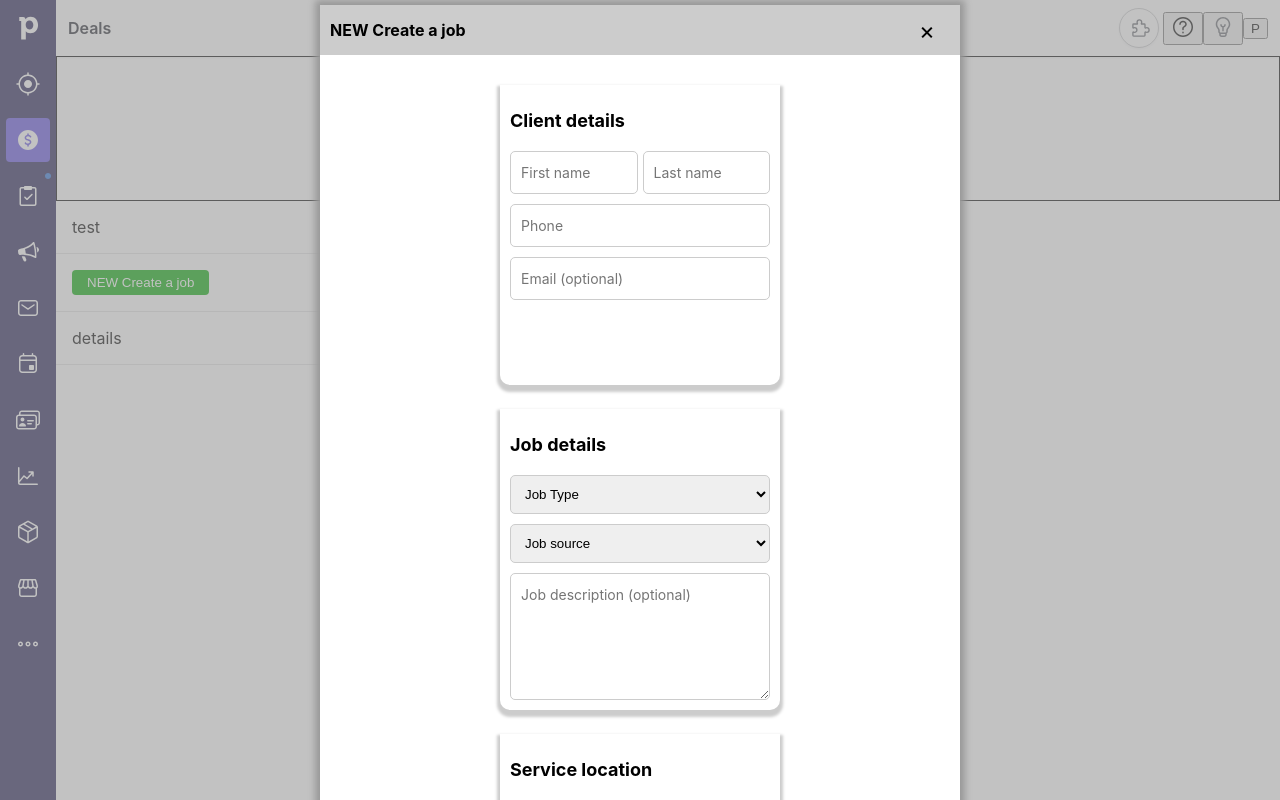
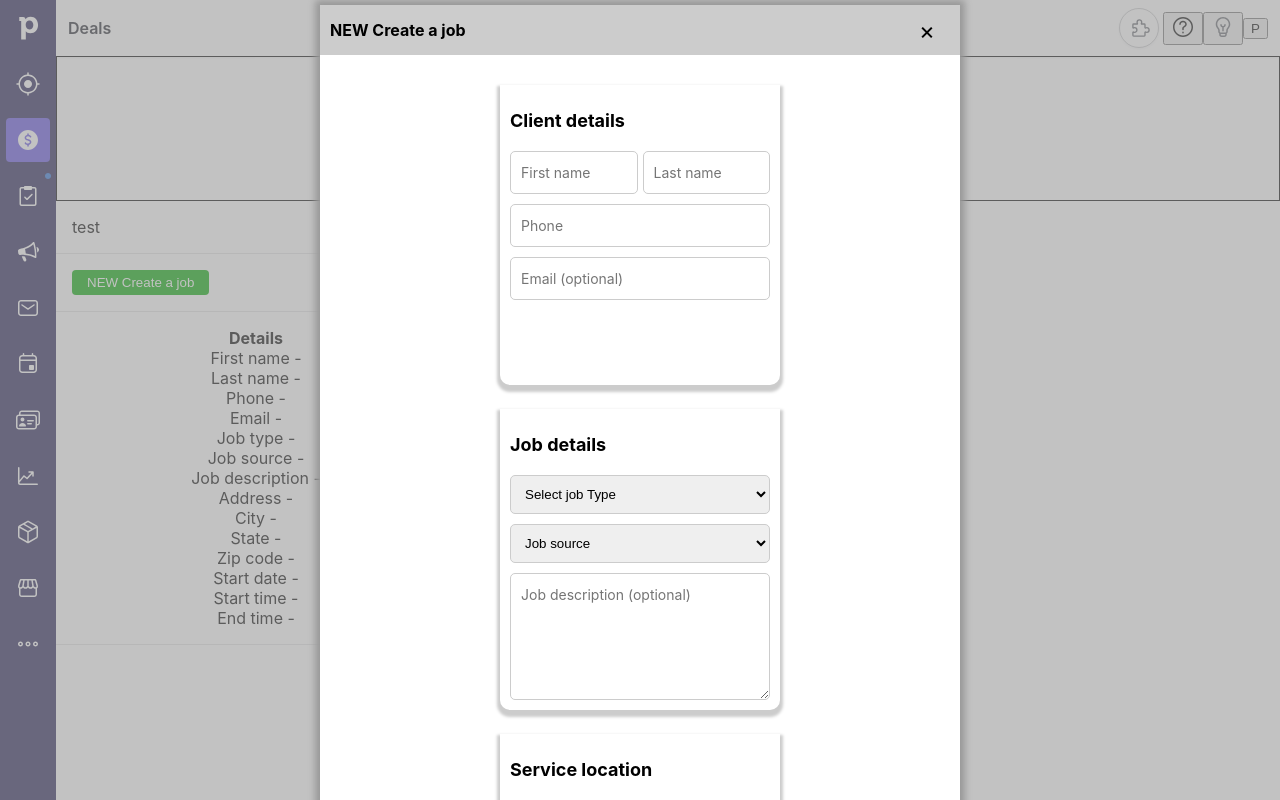
Before and after one commit to podlesnyi-pavel/pipedrive, a plain HTML site: page index.html in a window 1280 px wide. Both pictures are taken after a click on the button "NEW Create a job". Drawn offline with Linux system fonts and the light colour scheme.

Commit message:
add dinamic list

```diff
--- a/index.html
+++ b/index.html
@@ -34,12 +34,14 @@
                     name="first-name"
                     placeholder="First name"
                     class="form-new-job__field"
+                    data-fieldid="1"
                   />
                   <input
                     type="text"
                     name="last-name"
                     placeholder="Last name"
                     class="form-new-job__field"
+                    data-fieldid="2"
                   />
                 </div>
                 <input
@@ -47,28 +49,42 @@
                   name="phone"
                   placeholder="Phone"
                   class="form-new-job__field"
+                  data-fieldid="3"
                 />
                 <input
                   type="email"
                   name="email"
                   placeholder="Email (optional)"
                   class="form-new-job__field"
+                  data-fieldid="4"
                 />
               </div>
 
               <div class="form-new-job__item">
                 <h2 class="form-new-job__title">Job details</h2>
-                <select name="job-type" class="form-new-job__field">
-                  <option value="1">Job Type</option>
+                <select
+                  value="0"
+                  name="job-type"
+                  class="form-new-job__field"
+                  data-fieldid="5"
+                >
+                  <option value="0">Select job Type</option>
+                  <option value="1">1</option>
                 </select>
-                <select name="job-source" class="form-new-job__field">
-                  <option value="1">Job source</option>
+                <select
+                  name="job-source"
+                  class="form-new-job__field"
+                  data-fieldid="6"
+                >
+                  <option value="0">Job source</option>
+                  <option value="1">1</option>
                 </select>
                 <textarea
                   name="job-description"
                   rows="5"
                   placeholder="Job description (optional)"
                   class="form-new-job__field"
+                  data-fieldid="7"
                 ></textarea>
               </div>
 
@@ -80,24 +96,28 @@
                   placeholder="Address"
                   required
                   class="form-new-job__field"
+                  data-fieldid="8"
                 />
                 <input
                   type="text"
                   name="city"
                   placeholder="City"
                   class="form-new-job__field"
+                  data-fieldid="9"
                 />
                 <input
                   type="text"
                   name="state"
                   placeholder="State"
                   class="form-new-job__field"
+                  data-fieldid="10"
                 />
                 <input
                   type="text"
                   name="zip-code"
                   placeholder="Zip code"
                   class="form-new-job__field"
+                  data-fieldid="11"
                 />
               </div>
 
@@ -107,17 +127,20 @@
                   type="date"
                   name="start-date"
                   class="form-new-job__field"
+                  data-fieldid="12"
                 />
                 <div class="form-new-job__double-field-wrap">
                   <input
                     type="time"
                     name="start-time"
                     class="form-new-job__field"
+                    data-fieldid="13"
                   />
                   <input
                     type="time"
                     name="end-time"
                     class="form-new-job__field"
+                    data-fieldid="14"
                   />
                 </div>
               </div>
@@ -565,10 +588,8 @@
                   </button>
                 </li>
                 <li id="details" class="sidebar__item">
-                  <p>details</p>
-                  <!-- <div>
-                    First name -
-                  </div> -->
+                  <p>Details</p>
+                  <div></div>
                 </li>
               </ul>
             </div>
--- a/index.js
+++ b/index.js
@@ -8,8 +8,82 @@ const submitButton = modalWrapper.querySelector('button[type="submit"]');
 const modalNewJobBodyTextCreated = modalNewJob.querySelector(
   '.modal-new-job__body p'
 );
+const fields = modalWrapper.querySelectorAll('.form-new-job__field');
 
 const defaultTextSubmitButton = 'Create job';
+
+const detailsItems = [
+  {
+    id: 1,
+    key: 'First name',
+    value: '-',
+  },
+  {
+    id: 2,
+    key: 'Last name',
+    value: '-',
+  },
+  {
+    id: 3,
+    key: 'Phone',
+    value: '-',
+  },
+  {
+    id: 4,
+    key: 'Email',
+    value: '-',
+  },
+  {
+    id: 5,
+    key: 'Job type',
+    value: '-',
+  },
+  {
+    id: 6,
+    key: 'Job source',
+    value: '-',
+  },
+  {
+    id: 7,
+    key: 'Job description',
+    value: '-',
+  },
+  {
+    id: 8,
+    key: 'Address',
+    value: '-',
+  },
+  {
+    id: 9,
+    key: 'City',
+    value: '-',
+  },
+  {
+    id: 10,
+    key: 'State',
+    value: '-',
+  },
+  {
+    id: 11,
+    key: 'Zip code',
+    value: '-',
+  },
+  {
+    id: 12,
+    key: 'Start date',
+    value: '-',
+  },
+  {
+    id: 13,
+    key: 'Start time',
+    value: '-',
+  },
+  {
+    id: 14,
+    key: 'End time',
+    value: '-',
+  },
+];
 
 function toggleModal() {
   modalWrapper.classList.toggle('modal-wrapper--visible');
@@ -18,6 +92,7 @@ function toggleModal() {
 function resetFormOfModal() {
   formNewJob.classList.remove('form-new-job--visible');
   submitButton.innerText = defaultTextSubmitButton;
+  submitButton.classList.remove('form-new-job__button--red');
 }
 
 function resetModal() {
@@ -38,6 +113,18 @@ function closeModal() {
   resetModal();
 }
 
+function setDetailsList() {
+  const detailsList = document.querySelector('#details div');
+
+  detailsList.innerHTML = `
+    ${detailsItems
+      .map(
+        ({ key, value }) => `<div class='details__item'>${key} ${value}</div>`
+      )
+      .join('')}
+  `;
+}
+
 document.querySelector('.button--new-job').addEventListener('click', () => {
   toggleModal();
 
@@ -52,6 +139,7 @@ modalNewJob.addEventListener('click', (event) => {
 });
 
 modalWrapper.addEventListener('click', closeModal);
+
 modalWrapper
   .querySelector('.button--close')
   .addEventListener('click', closeModal);
@@ -70,7 +158,6 @@ modalWrapper
     submitButton.classList.add('form-new-job__button--red');
 
     const data = {};
-    const fields = modalWrapper.querySelectorAll('.form-new-job__field');
 
     fields.forEach(({ name, value }) => {
       data[name] = value;
@@ -98,8 +185,14 @@ modalWrapper
         'modal-new-job__body-text-created--visible'
       );
 
+      setDetailsList();
+
       fields.forEach((field) => {
-        field.value = '';
+        if (field.tagName === 'SELECT') {
+          field.value = '0';
+        } else {
+          field.value = '';
+        }
       });
     }
   });
@@ -110,9 +203,18 @@ modalNewJobBodyTextCreated.addEventListener('click', () => {
   }, 100);
 });
 
-// const detailsInfo = [
-//   {
-//     key: 'First name',
-//     value:
-//   },
-// ];
+setDetailsList();
+
+function changeValueFieldById(event) {
+  detailsItems.find(
+    (item) => item.id === Number(event.target.dataset.fieldid)
+  ).value = event.target.value;
+}
+
+fields.forEach((item) => {
+  if (item.tagName !== 'SELECT') {
+    item.addEventListener('input', changeValueFieldById);
+  } else {
+    item.addEventListener('change', changeValueFieldById);
+  }
+});
--- a/styles/style.scss
+++ b/styles/style.scss
@@ -13,6 +13,10 @@ ul {
 
 p {
   margin: 0;
+}
+
+a {
+  text-decoration: none;
 }
 
 body {
@@ -87,9 +91,20 @@ body {
 
   &__body-text-created {
     display: none;
+    font-size: 24px;
 
     &--visible {
       display: block;
+    }
+
+    a {
+      &:hover {
+        text-decoration: underline;
+      }
+
+      &:active {
+        color: inherit;
+      }
     }
 
     span {
@@ -189,3 +204,16 @@ select {
     border-bottom: 1px solid rgba(33, 35, 44, 0.12);
   }
 }
+
+#details {
+  display: flex;
+  flex-direction: column;
+
+  p {
+    font-weight: 700;
+  }
+
+  div {
+    text-align: center;
+  }
+}
```
Also changed, not shown: styles/style.css, 1 other file.
